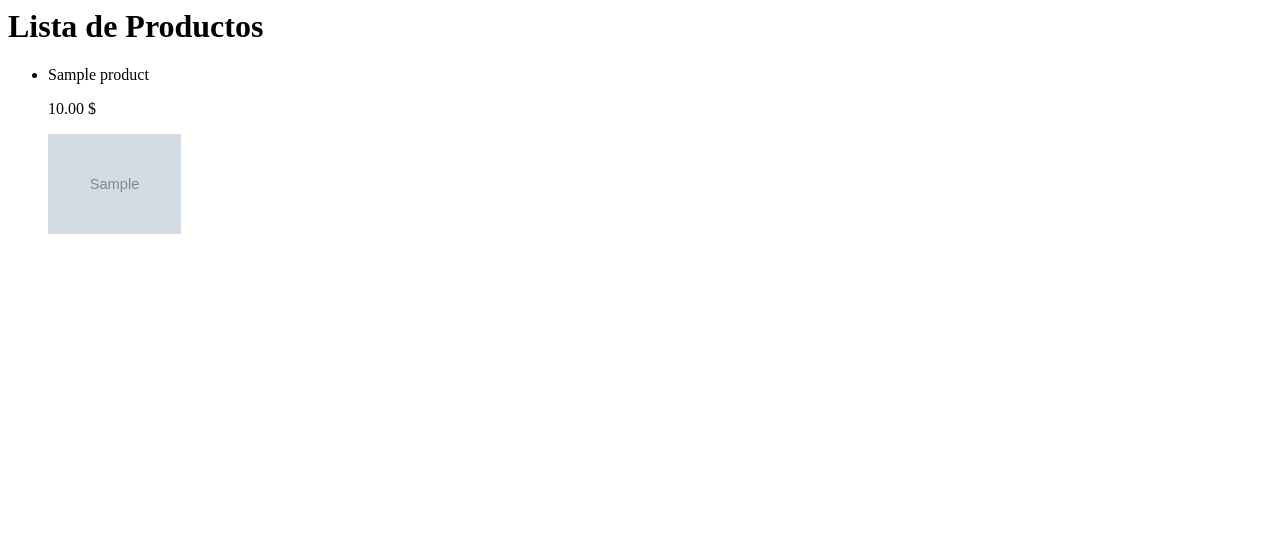
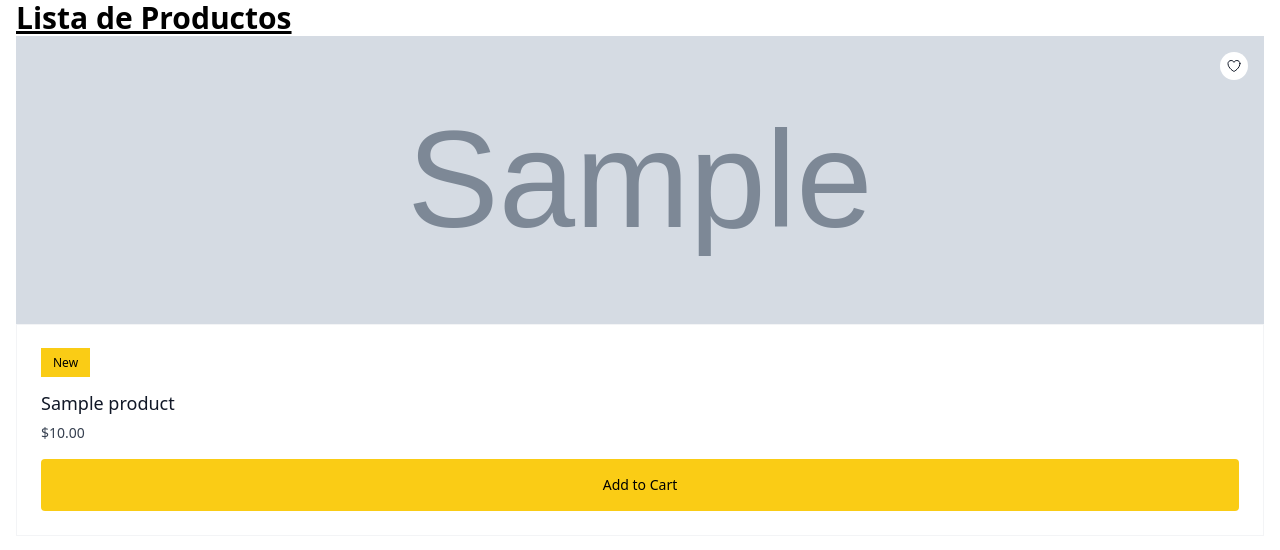
Before and after one commit to victorgp01/Coffee-Shop-Proyect, a Django app: template products/templates/products/list_product.html in a window 1280 px wide. Shown: the top 550 px of the page. Run offline with Django 5.2, Linux system fonts and the light colour scheme; the template is opened without the code that fills it: values that come from a table or form of the project are taken from there, others are empty; tables that the repository leaves empty hold one stand-in row (values such as "Sample post"); grey boxes marked "Sample" are stand-in pictures; parts of the project's set-up code (start-up, migrations or seed data) failed here and were passed over; some libraries are stand-ins or nearby versions.

Commit message:
Adding base templates and styles

```diff
--- a/coffee_shop/settings.py
+++ b/coffee_shop/settings.py
@@ -26,7 +26,7 @@ SECRET_KEY = 'django-insecure-c8sled2e3e2*3q80ox-dgxmeu$iu-ns20f7j#)zij!9279=l=%
 DEBUG = True
 
 ALLOWED_HOSTS = []
-
+import os
 
 # Application definition
 
@@ -55,7 +55,8 @@ ROOT_URLCONF = 'coffee_shop.urls'
 TEMPLATES = [
     {
         'BACKEND': 'django.template.backends.django.DjangoTemplates',
-        'DIRS': [],
+        'DIRS': [
+            os.path.join(BASE_DIR,'templates') ],
         'APP_DIRS': True,
         'OPTIONS': {
             'context_processors': [
--- a/products/templates/products/list_product.html
+++ b/products/templates/products/list_product.html
@@ -1,12 +1,56 @@
-<h1>Lista de Productos</h1>
+{% extends "base.html" %}
+
+{% block content %}
+<h1 class="text-3xl font-bold underline">
+    Lista de Productos
+  </h1>
 <ul>
     {% for product in products %}
-        <li>
-        {{ product.name }}
-        <p>{{ product.price }} $ </p>
+    <a href="#" class="group relative block overflow-hidden">
+        <button
+          class="absolute end-4 top-4 z-10 rounded-full bg-white p-1.5 text-gray-900 transition hover:text-gray-900/75"
+        >
+          <span class="sr-only">Wishlist</span>
+
+          <svg
+            xmlns="http://www.w3.org/2000/svg"
+            fill="none"
+            viewBox="0 0 24 24"
+            stroke-width="1.5"
+            stroke="currentColor"
+            class="size-4"
+          >
+            <path
+              stroke-linecap="round"
+              stroke-linejoin="round"
+              d="M21 8.25c0-2.485-2.099-4.5-4.688-4.5-1.935 0-3.597 1.126-4.312 2.733-.715-1.607-2.377-2.733-4.313-2.733C5.1 3.75 3 5.765 3 8.25c0 7.22 9 12 9 12s9-4.78 9-12z"
+            />
+          </svg>
+        </button>
         {% if product.photo %}
-            <img src="{{ product.photo.url }}" alt="{{product.name}}" style="max-height: 100px;">
-            {% endif %}
-        </li>
+        <img
+          src="{{ product.photo.url }}"
+          alt="{{product.name}}"
+          class="h-64 w-full object-cover transition duration-500 group-hover:scale-105 sm:h-72"
+        />
+        {% endif %}
+
+        <div class="relative border border-gray-100 bg-white p-6">
+          <span class="whitespace-nowrap bg-yellow-400 px-3 py-1.5 text-xs font-medium"> New </span>
+
+          <h3 class="mt-4 text-lg font-medium text-gray-900">{{ product.name }}</h3>
+
+          <p class="mt-1.5 text-sm text-gray-700">${{ product.price }}</p>
+
+          <form class="mt-4">
+            <button
+              class="block w-full rounded bg-yellow-400 p-4 text-sm font-medium transition hover:scale-105"
+            >
+              Add to Cart
+            </button>
+          </form>
+        </div>
+      </a>
     {% endfor %}
 </ul>
+{% endblock content %}
--- /dev/null
+++ b/templates/base.html
@@ -0,0 +1,14 @@
+<!DOCTYPE html>
+<html lang="en">
+<head>
+    <meta charset="UTF-8">
+    <meta name="viewport" content="width=device-width, initial-scale=1.0">
+    <title>Coffee Shop</title>
+    <script src="https://cdn.tailwindcss.com"></script>
+</head>
+<body>
+    <div class="container mx-auto px-4">
+        {% block content %}{% endblock content %}
+    </div>
+</body>
+</html>
```
